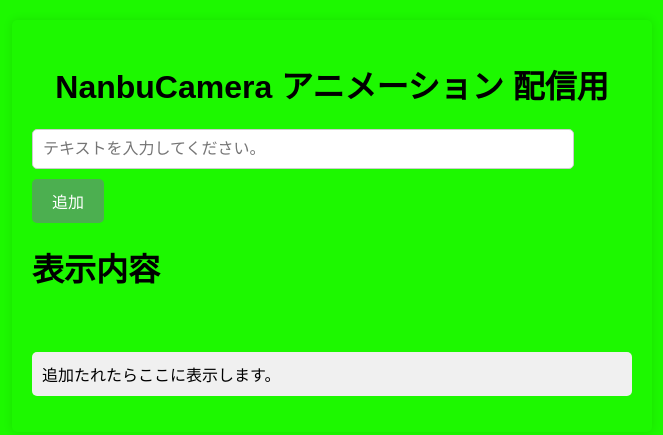
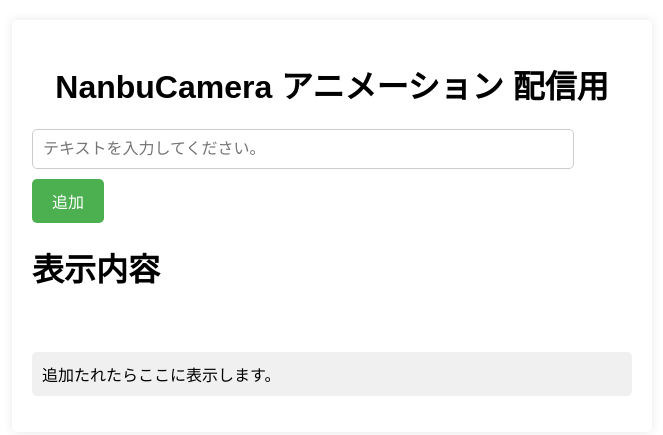
Before and after one commit to Nooooooo-0328/animation-site, a plain HTML site: page index.html in a window 1280 px wide. Shown: the whole page, without its empty margins (308-971 px from the left). Drawn offline with Linux system fonts and the light colour scheme.

Commit message:
Add files via upload

```diff
--- a/styles.css
+++ b/styles.css
@@ -28,14 +28,14 @@
     font-family: Arial, sans-serif;
     margin: 0;
     padding: 0;
-    background-color: #1df800;
+    background-color: #ffffff;
   }
 
   .container {
     max-width: 600px;
     margin: 20px auto;
     padding: 20px;
-    background-color: #1df800;
+    background-color: #ffffff;
     border-radius: 5px;
     box-shadow: 0 0 10px rgba(0, 0, 0, 0.1);
   }
```
